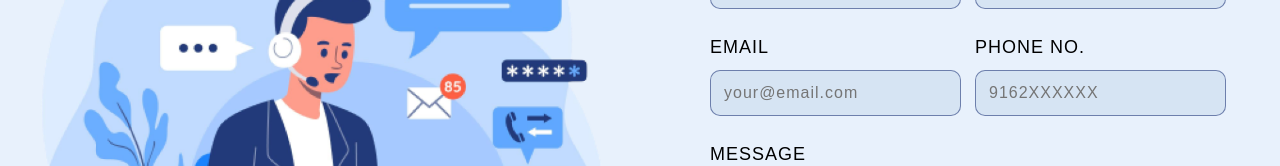
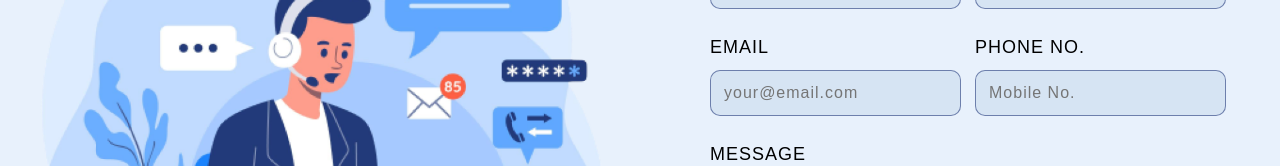
Before and after one commit to codewithbharat/hostelBees, a React (Vite) app in the folder client/: page /contact in a window 1280 px wide. Shown: the part 233-399 px from the top of the page. Built offline with nearby package versions, Linux system fonts and the light colour scheme.

Commit message:
contactform/mobInput

```diff
--- a/client/src/pages/Contact.jsx
+++ b/client/src/pages/Contact.jsx
@@ -69,7 +69,7 @@ const Contact = () => {
                             <input type="email" onChange={handelInput} name='email' id="" placeholder='your@email.com' required />
                         </label>
                         <label>Phone No.
-                            <input type="number" onChange={handelInput} name='phoneNo' id="" placeholder='9162XXXXXX' required />
+                            <input type="number" onChange={handelInput} name='phoneNo' id="" placeholder='Mobile No.' minLength={10} maxLength={10} required />
                         </label>
                     </div>
                     <label>Message
--- a/client/src/pages/styles/Contact.css
+++ b/client/src/pages/styles/Contact.css
@@ -71,6 +71,18 @@
   font-weight: 400;
   line-height: 16px;
   letter-spacing: 1px;
+}
+
+/* Chrome, Safari, Edge, Opera */
+.contact__form input::-webkit-outer-spin-button,
+.contact__form input::-webkit-inner-spin-button {
+  -webkit-appearance: none;
+  margin: 0;
+}
+
+/* Firefox */
+.contact__form input[type="number"] {
+  -moz-appearance: textfield;
 }
 
 .contact__form textarea {
```
